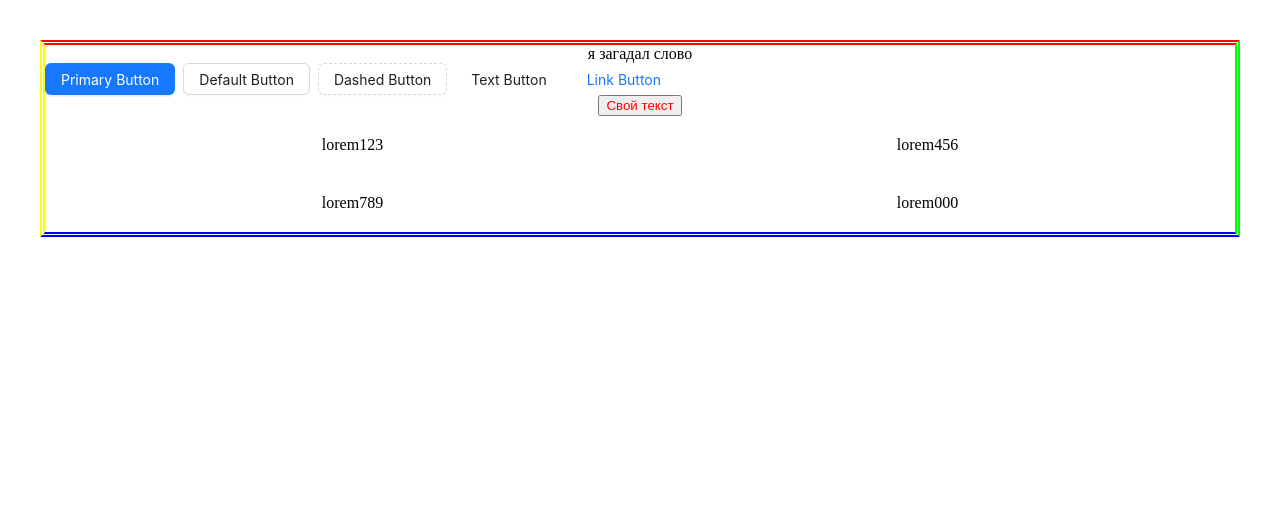
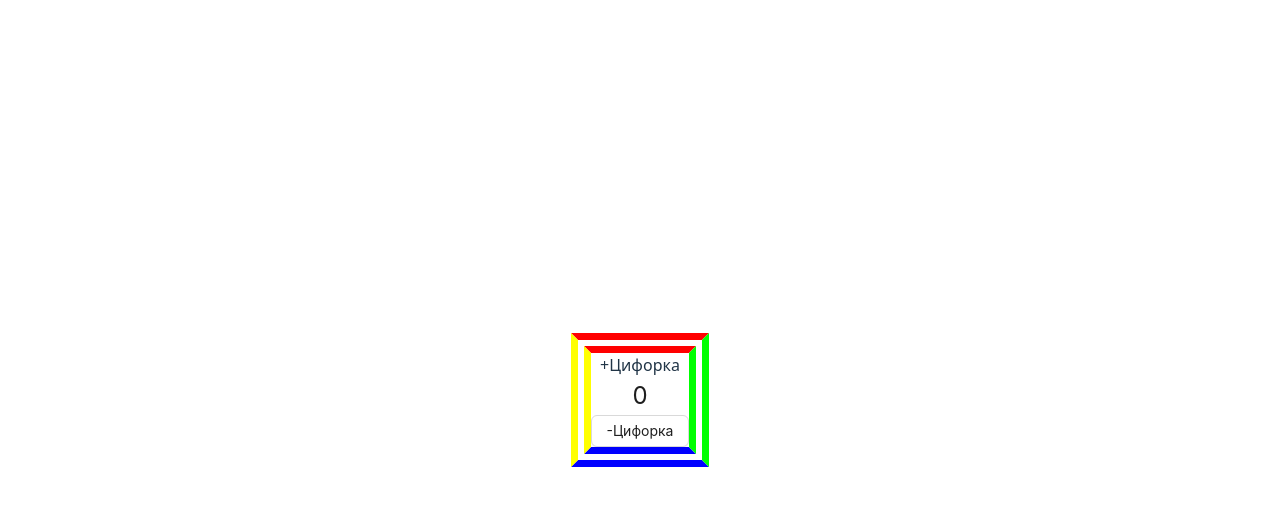
Before and after one commit to ockap911/ockap_front, a React (Vite) app: page / in a window 1280 px wide. Shown: the top 506 px of the page. Built offline with nearby package versions, Linux system fonts and the light colour scheme.

Commit message:
Счетчик ручками

```diff
--- a/src/App.jsx
+++ b/src/App.jsx
@@ -1,5 +1,7 @@
 import {TupaText, Button, Gridfdfdf} from './Testovie.jsx'
 import Knopka from './Button.jsx'
+import Resheto from'./Resh.jsx'
+import Counter from './Counter.jsx'
  import './App.css'
 
 function App() {
@@ -7,25 +9,14 @@ function App() {
   return (
     <div
       style={{
-      borderTop: '5px double #ff0000',
-      borderRight: '5px double #00ff00',
-      borderBottom: '5px double #0000ff',
-      borderLeft: '5px double #ffff00'
+      borderTop: '20px double #ff0000',
+      borderRight: '20px double #00ff00',
+      borderBottom: '20px double #0000ff',
+      borderLeft: '20px double #ffff00'
       }}
     >
-      <TupaText></TupaText>
       <Knopka></Knopka>
 
-      <Button buttonText="Свой текст"></Button>
-
-      <Gridfdfdf>
-        <div>lorem123</div>
-        <div>lorem456</div>
-      </Gridfdfdf>
-       <Gridfdfdf>
-        <div>lorem789</div>
-        <div>lorem000</div>
-      </Gridfdfdf>
     </div>
 
 
--- a/src/Button.jsx
+++ b/src/Button.jsx
@@ -1,11 +1,21 @@
-import { Button, Flex } from 'antd';
-const Knopka = () => (
-  <Flex gap="small" wrap>
-    <Button type="primary">Primary Button</Button>
-    <Button>Default Button</Button>
-    <Button type="dashed">Dashed Button</Button>
-    <Button type="text">Text Button</Button>
-    <Button type="link">Link Button</Button>
-  </Flex>
-);
+import React, { useState } from 'react';
+import { Button, Statistic } from 'antd';
+function Knopka(){
+  const [count, setRolov] = useState(0);
+
+  function plus() {
+    setRolov(count + 1)
+  }
+  function minus() {
+    setRolov(count-1)
+  }
+
+    return(
+    <div>
+      <div onClick={plus} >+Цифорка</div>
+      <Statistic value={count} />
+      <Button onClick={minus} >-Цифорка</Button>
+    </div>
+  );
+};
 export default Knopka;
--- /dev/null
+++ b/src/Counter.jsx
@@ -0,0 +1,15 @@
+import React, { useState } from 'react';
+import { Button, Statistic, Space } from 'antd';
+
+const Counter = () => {
+  const [shitai, setRolov] = useState(0);
+
+  return (
+    <div>
+      <Button onClick={() => setRolov(shitai - 1)}>-</Button>
+      <Statistic value={shitai} />
+      <Button onClick={() => setRolov(shitai + 1)}>+</Button>
+    </div>
+  );
+};
+export default Counter;
--- /dev/null
+++ b/src/Resh.jsx
@@ -0,0 +1,23 @@
+import {useState} from 'react';
+import { Flex, Radio } from 'antd';
+const baseStyle = {
+  width: '25%',
+  height: 54,
+};
+const Resheto = () => {
+  const [value, setValue] = useState('horizontal');
+  return (
+    <Flex gap="middle" vertical>
+      <Radio.Group value={value} onChange={e => setValue(e.target.value)}>
+        <Radio value="horizontal">horizontal</Radio>
+        <Radio value="vertical">vertical</Radio>
+      </Radio.Group>
+      <Flex vertical={value === 'vertical'}>
+        {Array.from({ length: 4 }).map((_, i) => (
+          <div key={i} style={{ ...baseStyle, backgroundColor: i % 2 ? '#1677ff' : '#1677ffbf' }} />
+        ))}
+      </Flex>
+    </Flex>
+  );
+};
+export default Resheto;
--- a/src/Testovie.jsx
+++ b/src/Testovie.jsx
@@ -1,5 +1,5 @@
-export function TupaText() {
-  return <div> я загадал слово</div>;
+export function TupaText({children}) {
+  return <div> я загадал слово{children}</div>;
 }
 
 
--- a/src/index.css
+++ b/src/index.css
@@ -1,4 +1,4 @@
-/* :root {
+:root {
   font-family: system-ui, Avenir, Helvetica, Arial, sans-serif;
   line-height: 1.5;
   font-weight: 400;
@@ -65,4 +65,4 @@ button:focus-visible {
   button {
     background-color: #f9f9f9;
   }
-} */
+}
```
